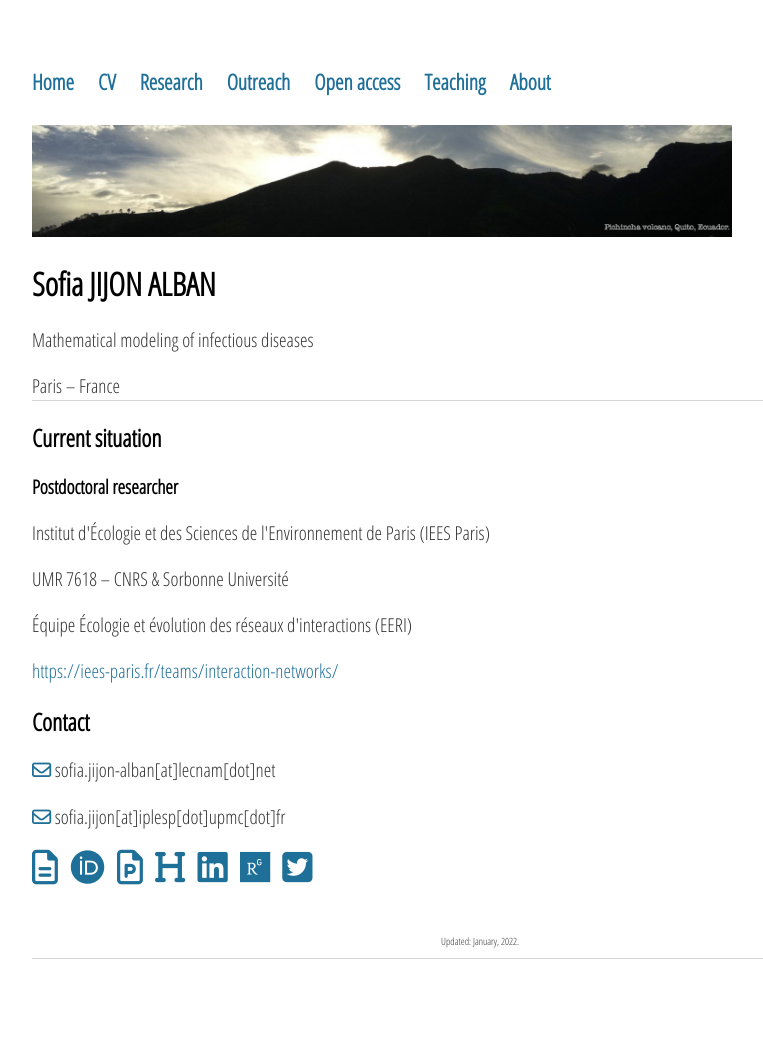
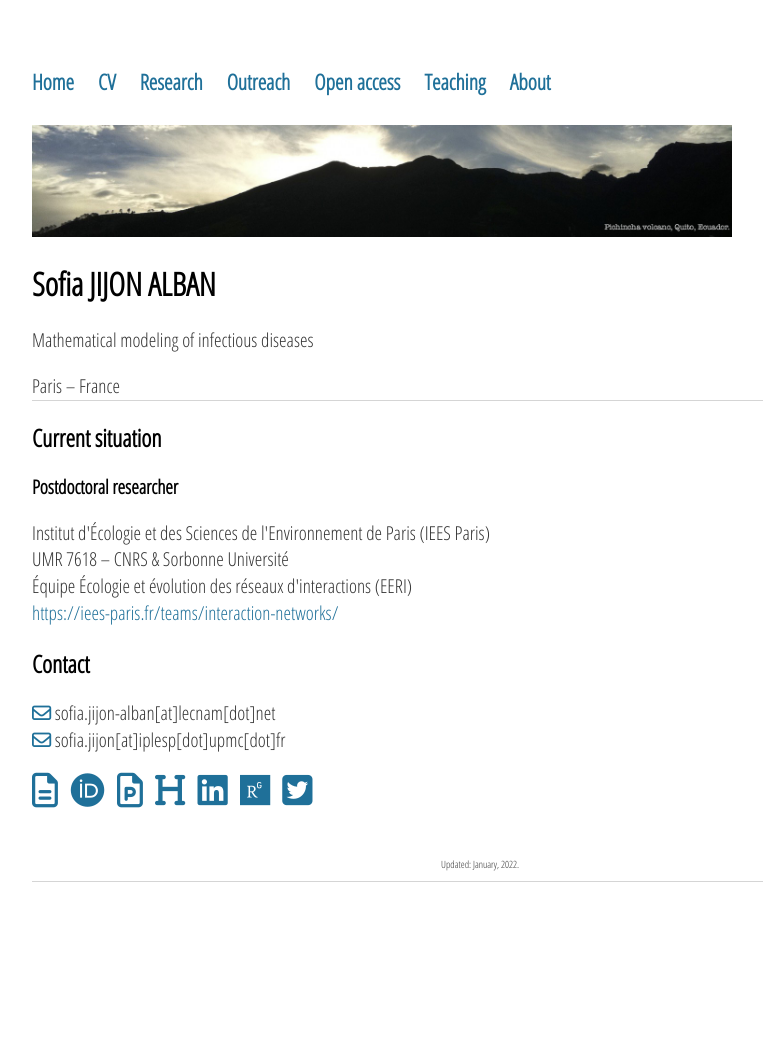
Before and after one commit to sjijon/sjijon.github.io, a Jekyll site: the page built from index.html, in a window 1280 px wide. Shown: the whole page, without its empty margins (160-923 px from the left). Built offline with Jekyll 4.4.1, drawn with Linux system fonts in a browser that asks for light colours; nearby versions of some CDN libraries; after the commit the page ends 962 px from its top, so only the background shows below that.

Commit message:
Fix line breaks

```diff
--- a/index.html
+++ b/index.html
@@ -16,14 +16,11 @@ title: Sofia JIJON
 	<h4>Postdoctoral researcher</h4>
 	<p>
 		Institut d'Écologie et des Sciences de l'Environnement de Paris (IEES Paris)
-	</p>
-	<p>
+		<br>
 		UMR 7618 – CNRS &  Sorbonne Université
-	</p>
-	<p>
+		<br>
 		Équipe Écologie et évolution des réseaux d'interactions (EERI)
-	</p>
-	<p>
+		<br>
 		<a href="https://iees-paris.fr/teams/interaction-networks/" target="_blank">https://iees-paris.fr/teams/interaction-networks/</a>
 	</p>
 
@@ -31,8 +28,7 @@ title: Sofia JIJON
 	<h2>Contact</h2>
 	<p>
 		<i class="far fa-envelope" style="color:#1f7099"></i> sofia.jijon-alban[at]lecnam[dot]net
-	</p>
-	<p>
+		<br>
 		<i class="far fa-envelope" style="color:#1f7099"></i> sofia.jijon[at]iplesp[dot]upmc[dot]fr
 	</p>
 	<p>
```
